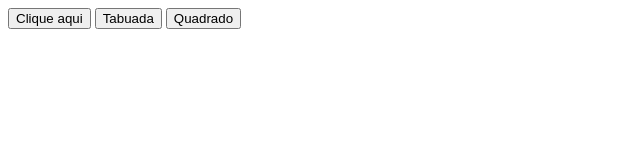
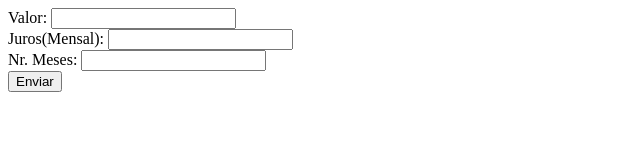
Before and after one commit to jaozin666/primeiroe_3t, a plain HTML site: page index.html in a window 1280 px wide. Shown: the whole page, without its empty margins (0-640 px from the left). Drawn offline with Linux system fonts and the light colour scheme.

Commit message:
Update index.html

```diff
--- a/index.html
+++ b/index.html
@@ -8,9 +8,10 @@
     <script src="estudo.js"></script>
 </head>
 <body>
-    <button onclick="escreva()">Clique aqui</button>
-    <button onclick="minhaTabuada()"> Tabuada </button>
-    <button onclick="quadrado()"> Quadrado </button>
+    Valor: <input id="valor" type="text"><br>
+    Juros(Mensal): <input id="juros" type="text"><br>
+    Nr. Meses: <input id="meses" type="text"><br>
+    <button onclick="calcula()">Enviar</button>
 
 </body>
 </html>
```
